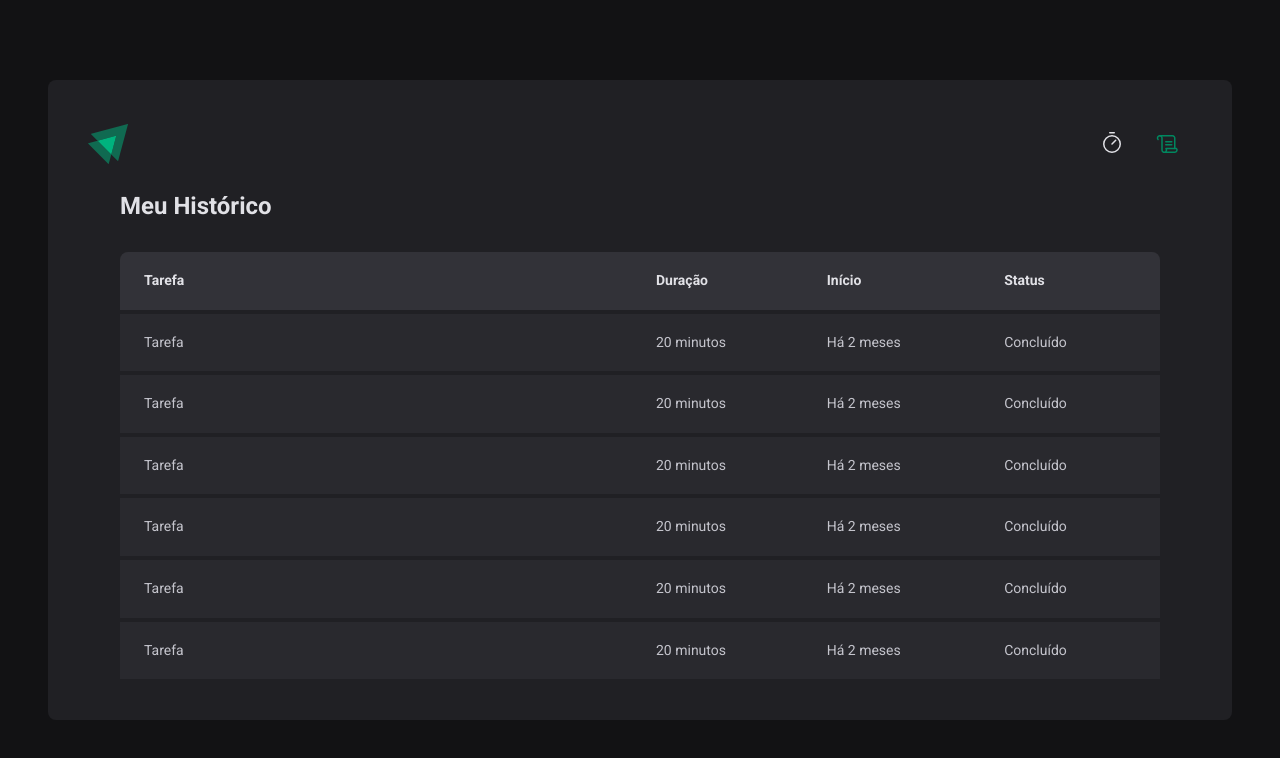
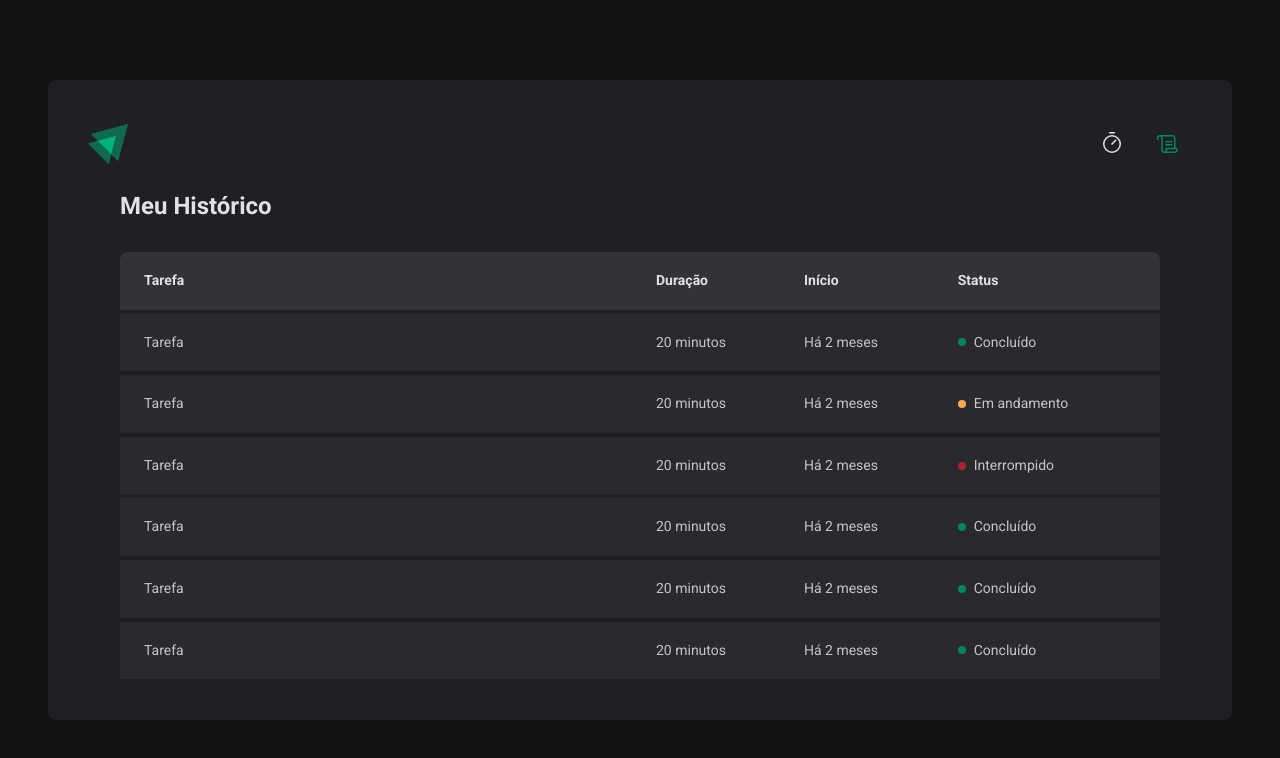
Before and after one commit to IagoDantas/02-ignite-timer, a React (Vite) app: page /history in a window 1280 px wide. Shown: the top 758 px of the page. Built offline with nearby package versions, Linux system fonts and the light colour scheme.

Commit message:
fix status color

```diff
--- a/src/pages/History/index.tsx
+++ b/src/pages/History/index.tsx
@@ -1,4 +1,4 @@
-import { HistoryContainer, HistoryList } from './styles'
+import { HistoryContainer, HistoryList, Status } from './styles'
 
 export function History() {
   return (
@@ -21,37 +21,49 @@
               <td>Tarefa</td>
               <td>20 minutos</td>
               <td>Há 2 meses</td>
-              <td>Concluído</td>
+              <td>
+                <Status statusColor="green">Concluído</Status>
+              </td>
             </tr>
             <tr>
               <td>Tarefa</td>
               <td>20 minutos</td>
               <td>Há 2 meses</td>
-              <td>Concluído</td>
+              <td>
+                <Status statusColor="yellow">Em andamento</Status>
+              </td>
             </tr>
             <tr>
               <td>Tarefa</td>
               <td>20 minutos</td>
               <td>Há 2 meses</td>
-              <td>Concluído</td>
+              <td>
+                <Status statusColor="red">Interrompido</Status>
+              </td>
             </tr>
             <tr>
               <td>Tarefa</td>
               <td>20 minutos</td>
               <td>Há 2 meses</td>
-              <td>Concluído</td>
+              <td>
+                <Status statusColor="green">Concluído</Status>
+              </td>
             </tr>
             <tr>
               <td>Tarefa</td>
               <td>20 minutos</td>
               <td>Há 2 meses</td>
-              <td>Concluído</td>
+              <td>
+                <Status statusColor="green">Concluído</Status>
+              </td>
             </tr>
             <tr>
               <td>Tarefa</td>
               <td>20 minutos</td>
               <td>Há 2 meses</td>
-              <td>Concluído</td>
+              <td>
+                <Status statusColor="green">Concluído</Status>
+              </td>
             </tr>
           </tbody>
         </table>
--- a/src/pages/History/styles.ts
+++ b/src/pages/History/styles.ts
@@ -58,3 +58,28 @@
     }
   }
 `
+
+const STATUS_COLORS = {
+  yellow: 'yellow-500',
+  green: 'green-500',
+  red: 'red-500',
+} as const
+
+interface StatusProps {
+  statusColor: keyof typeof STATUS_COLORS
+}
+
+export const Status = styled.span<StatusProps>`
+  display: flex;
+  align-items: center;
+  gap: 0.5rem;
+
+  &::before {
+    content: '';
+    width: 0.5rem;
+    height: 0.5rem;
+    border-radius: 50%;
+    background-color: ${(props) =>
+      props.theme[STATUS_COLORS[props.statusColor]]};
+  }
+`
```
